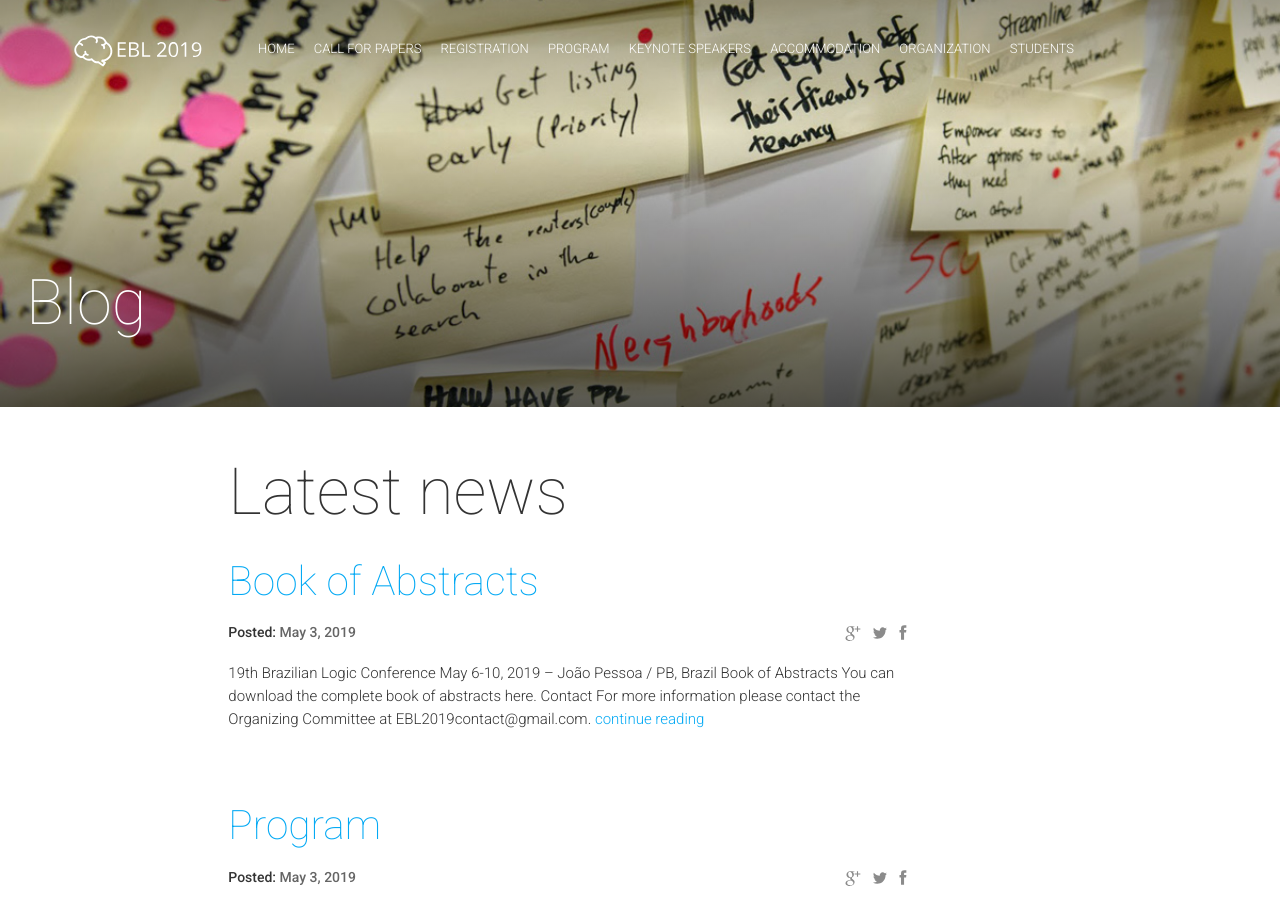
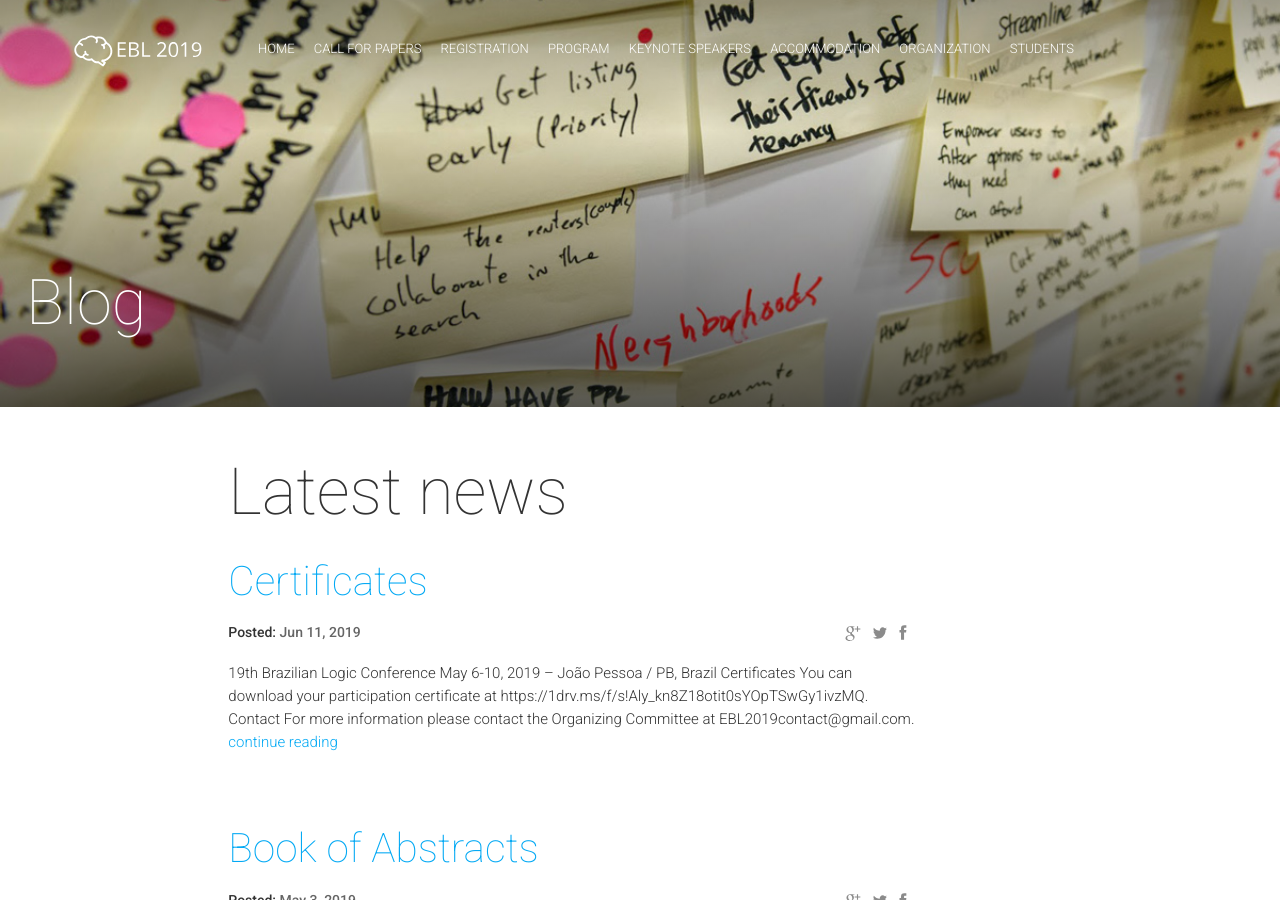
Before and after one commit to brunobruck/ebl, a Jekyll site: the page built from blog.html, in a window 1280 px wide and 900 px high. Built offline with Jekyll 4.4.1, drawn with Linux system fonts in a browser that asks for light colours; nearby versions of some CDN libraries.

Commit message:
added certificates

```diff
--- a/_config.yml
+++ b/_config.yml
@@ -38,7 +38,7 @@ eventDate: "May 6-10, 2019"
 typeoutTextValues: '"", "| João Pessoa", "| Brazil"'
 # typeoutFallback: "Season"
 heroButtons:
- - {permalink: "/blog/program", text: "Program"}
+ - {permalink: "/blog/certificates", text: "Certificates"}
  - {permalink: "/blog/book-abstracts", text: "Book of abstracts"}
 
 # About Block
--- /dev/null
+++ b/_posts/2019-06-11-certificates.markdown
@@ -0,0 +1,17 @@
+---
+layout: post
+title:  "Certificates"
+date:   2019-06-11 10:00:00
+isStaticPost: false
+---
+#### __19th Brazilian Logic Conference__
+##### May 6-10, 2019 -- João Pessoa / PB, Brazil
+
+#### Certificates
+
+<br>
+You can download your participation certificate at <a href="https://1drv.ms/f/s!Aly_kn8Z18otit0sYOpTSwGy1ivzMQ" target="_blank">https://1drv.ms/f/s!Aly_kn8Z18otit0sYOpTSwGy1ivzMQ</a>.
+
+#### Contact
+
+For more information please contact the Organizing Committee at <a href="mailto:EBL2019contact@gmail.com">EBL2019contact@gmail.com</a>.
```
